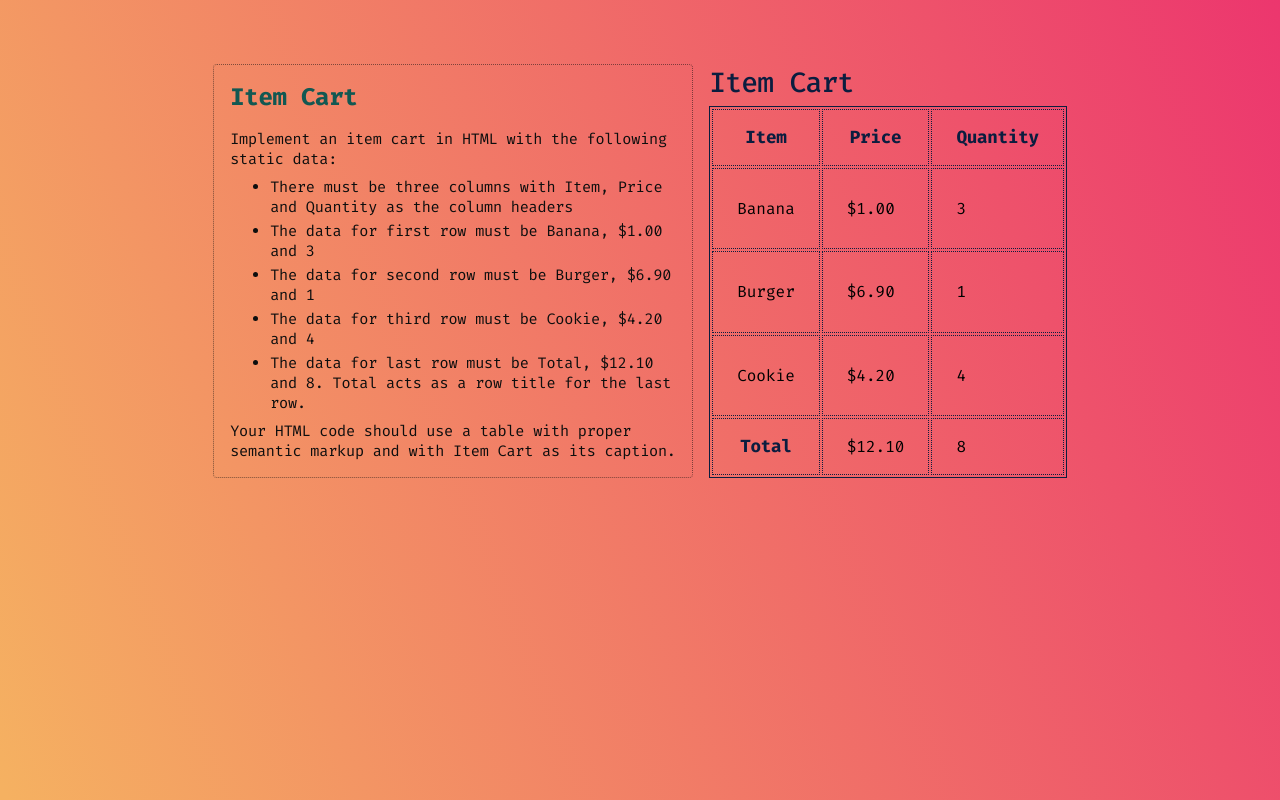
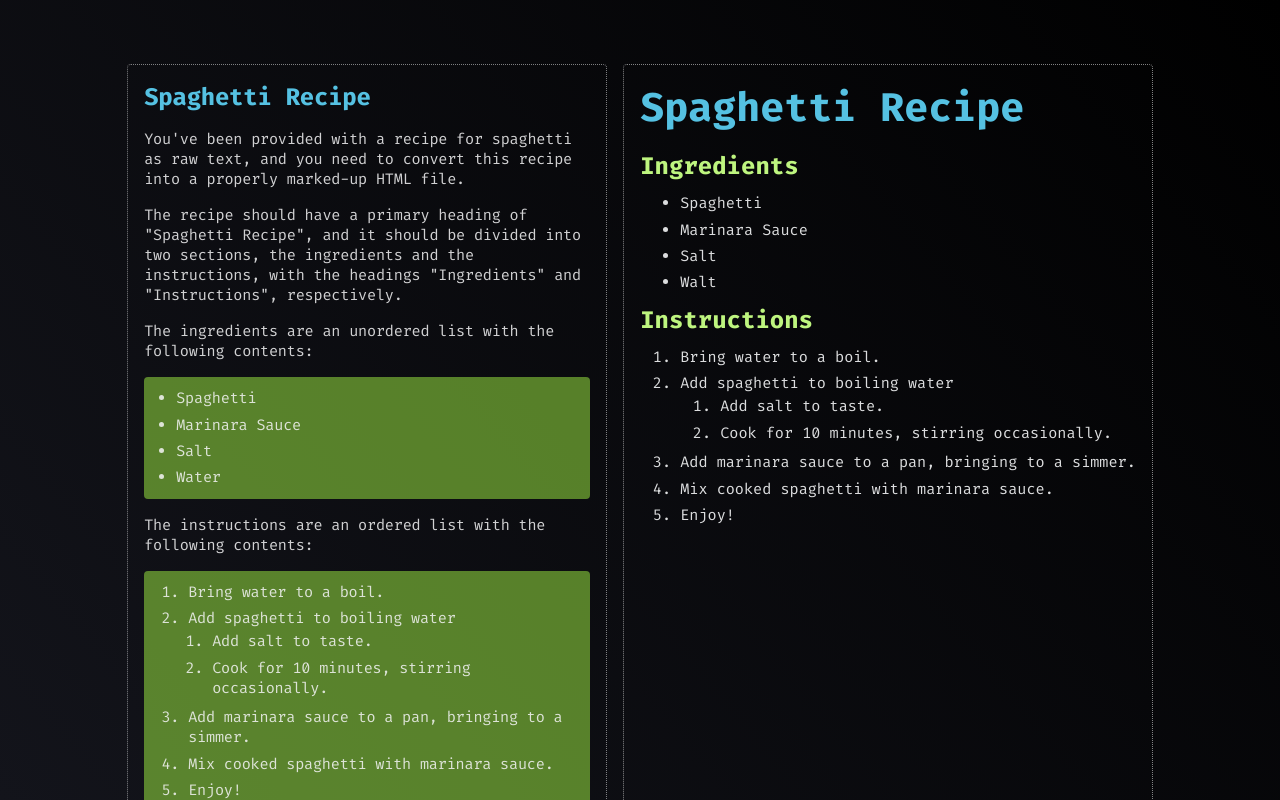
Before and after one commit to DemonDaddy22/frontend-expert, a React (Create React App) app: page / in a window 1280 px wide. Built offline with nearby package versions, Linux system fonts and the light colour scheme.

Commit message:
Implement spaghetti recipe exercise (#21)
Co-authored-by: Rohan Gupta <rohan.gupta@gameskraft.com>
Co-authored-by: restyled-io[bot] <32688539+restyled-io[bot]@users.noreply.github.com>
Co-authored-by: Restyled.io <commits@restyled.io>

```diff
--- a/src/App.tsx
+++ b/src/App.tsx
@@ -1,13 +1,13 @@
 import React from 'react';
 import './App.scss';
-import ItemCart from './components/ItemCart';
+import SpaghettiRecipe from './components/SpaghettiRecipe';
 import ThemeContextProvider from './context/ThemeContext';
 
 function App() {
   return (
     <ThemeContextProvider>
       <div className="container">
-        <ItemCart />
+        <SpaghettiRecipe />
       </div>
     </ThemeContextProvider>
   );
--- a/src/components/ItemCart/styles.module.scss
+++ b/src/components/ItemCart/styles.module.scss
@@ -6,10 +6,12 @@
 }
 
 .questionPoints {
-  margin: 0.5rem 0;
+  @include spacing(0.75rem 0.5rem 0.75rem 2rem, 0.5rem 0);
+  background-color: $project-list-bg-2;
+  border-radius: 0.25rem;
 
   .questionPoint {
-    color: $dark;
+    color: $light;
     letter-spacing: -0.2px;
     font-size: 0.85rem;
     margin: 0.25rem 0;
@@ -21,7 +23,7 @@
 }
 
 .tableContainer {
-  border: 1px solid $project-table-header-2;
+  border: 1px solid rgba($color: $light, $alpha: 0.5);
   border-collapse: separate;
   align-self: stretch;
 
@@ -40,7 +42,7 @@
 
   .tableCellHeading {
     @include spacing(0.75rem 1rem);
-    border: 1px dotted $project-table-header-2;
+    border: 1px dotted rgba($color: $project-table-header-2, $alpha: 0.3);
     letter-spacing: -0.25px;
     font-size: 1rem;
     color: $project-table-header-2;
@@ -53,9 +55,9 @@
 
   .tableCellData {
     @include spacing(0.75rem 1rem);
-    border: 1px dotted $project-table-header-2;
+    border: 1px dotted rgba($color: $project-table-header-2, $alpha: 0.3);
     font-size: 0.9rem;
-    color: $black;
+    color: $white;
 
     @media screen and (min-width: 992px) {
       font-size: 1rem;
--- a/src/components/ProjectPage/styles.module.scss
+++ b/src/components/ProjectPage/styles.module.scss
@@ -2,6 +2,7 @@
 
 .page {
   @include square(100%);
+  overflow-y: auto;
 }
 
 .contentContainer {
--- a/src/components/QuestionDetails/styles.module.scss
+++ b/src/components/QuestionDetails/styles.module.scss
@@ -3,7 +3,7 @@
 
 .questionContainer {
   @include spacing(1rem);
-  border: 1px dotted rgba($color: $dark, $alpha: 0.5);
+  border: 1px dotted rgba($color: $light, $alpha: 0.5);
   border-radius: 0.25rem;
   width: 100%;
   max-width: 30rem;
@@ -15,7 +15,7 @@
   }
 
   .questionDescription {
-    color: $dark;
+    color: rgba($color: $light, $alpha: 0.85);
     letter-spacing: -0.2px;
     font-size: 0.85rem;
 
--- a/src/components/SignUpForm/styles.module.scss
+++ b/src/components/SignUpForm/styles.module.scss
@@ -13,7 +13,9 @@
   }
 
   .questionPoints {
-    margin: 0.5rem 0;
+    @include spacing(0.75rem 0.5rem 0.75rem 2rem, 0.5rem 0);
+    background-color: $project-list-bg-1;
+    border-radius: 0.25rem;
 
     .questionPoint {
       color: $light;
--- /dev/null
+++ b/src/components/SpaghettiRecipe/index.tsx
@@ -0,0 +1,83 @@
+import React from 'react';
+import { PROJECT_COLORS } from '../../constants/theme';
+import ProjectPage from '../ProjectPage';
+import QuestionDetails from '../QuestionDetails';
+import classes from './styles.module.scss';
+
+const SpaghettiRecipe: React.FC<Props> = () => {
+  return (
+    <ProjectPage background={PROJECT_COLORS.PROJECT3.background}>
+      <QuestionDetails title='Spaghetti Recipe' titleClassName={classes.questionTitle}>
+        <p className={classes.questionDescriptionParagraph}>
+          You've been provided with a recipe for spaghetti as raw text, and you need to convert this recipe into a
+          properly marked-up HTML file.
+        </p>
+        <p className={classes.questionDescriptionParagraph}>
+          The recipe should have a primary heading of "Spaghetti Recipe", and it should be divided into two sections,
+          the ingredients and the instructions, with the headings "Ingredients" and "Instructions", respectively.
+        </p>
+        <p className={classes.questionDescriptionParagraph}>
+          The ingredients are an unordered list with the following contents:
+        </p>
+        <ul className={classes.questionDescriptionUnorderedList}>
+          <li>Spaghetti</li>
+          <li>Marinara Sauce</li>
+          <li>Salt</li>
+          <li>Water</li>
+        </ul>
+        <p className={classes.questionDescriptionParagraph}>
+          The instructions are an ordered list with the following contents:
+        </p>
+        <ol className={classes.questionDescriptionOrderedList}>
+          <li>Bring water to a boil.</li>
+          <li>
+            Add spaghetti to boiling water
+            <ol>
+              <li>Add salt to taste.</li>
+              <li>Cook for 10 minutes, stirring occasionally.</li>
+            </ol>
+          </li>
+          <li>Add marinara sauce to a pan, bringing to a simmer.</li>
+          <li>Mix cooked spaghetti with marinara sauce.</li>
+          <li>Enjoy!</li>
+        </ol>
+        <p className={classes.questionDescriptionParagraph}>
+          Note that "Add salt to taste." and "Cook for 10 minutes, stirring occasionally." are in a sub-ordered list
+          under the second instruction. Your HTML code should use proper semantic markup.
+        </p>
+      </QuestionDetails>
+      <main className={classes.recipeContainer}>
+        <header>
+          <h1 className={classes.recipeTitle}>Spaghetti Recipe</h1>
+        </header>
+        <section>
+          <h2 className={classes.recipeSectionTitle}>Ingredients</h2>
+          <ul>
+            <li>Spaghetti</li>
+            <li>Marinara Sauce</li>
+            <li>Salt</li>
+            <li>Walt</li>
+          </ul>
+        </section>
+        <section>
+          <h2 className={classes.recipeSectionTitle}>Instructions</h2>
+          <ol>
+            <li>Bring water to a boil.</li>
+            <li>
+              Add spaghetti to boiling water
+              <ol>
+                <li>Add salt to taste.</li>
+                <li>Cook for 10 minutes, stirring occasionally.</li>
+              </ol>
+            </li>
+            <li>Add marinara sauce to a pan, bringing to a simmer.</li>
+            <li>Mix cooked spaghetti with marinara sauce.</li>
+            <li>Enjoy!</li>
+          </ol>
+        </section>
+      </main>
+    </ProjectPage>
+  );
+};
+
+export default SpaghettiRecipe;
--- /dev/null
+++ b/src/components/SpaghettiRecipe/styles.module.scss
@@ -0,0 +1,78 @@
+@import '../../utils/mixins.scss';
+@import '../../constants/theme.scss';
+
+.questionTitle {
+  color: $project-header-3;
+}
+
+.questionDescriptionParagraph {
+  @include spacing ($margin: 1rem 0);
+}
+
+.questionDescriptionUnorderedList,
+.questionDescriptionOrderedList {
+  @include spacing (0.5rem 0);
+  background-color: rgba($color: $project-list-bg-3, $alpha: 0.5);
+  border-radius: 0.25rem;
+
+}
+
+li {
+  @include spacing (0.2rem 0);
+}
+
+.questionDescriptionUnorderedList li {
+  margin-left: 1.5rem;
+
+  @media screen and (min-width: 992px) {
+    margin-left: 2rem;
+  }
+}
+
+.questionDescriptionOrderedList > li {
+  margin-left: 2.25rem;
+
+  @media screen and (min-width: 992px) {
+    margin-left: 2.75rem;
+  }
+
+  & li {
+    margin-left: -1rem;
+  }
+}
+
+.recipeContainer {
+  align-self: stretch;
+  padding: 1rem;
+  border: 1px dotted rgba($color: $white, $alpha: 0.5);
+  border-radius: 0.25rem;
+
+  .recipeTitle {
+    color: $project-header-3;
+    font-size: 1.5rem;
+    margin-bottom: 1rem;
+
+    @media screen and (min-width: 992px) {
+      font-size: 2.5rem;
+    }
+  }
+
+  .recipeSectionTitle {
+    @include spacing ($margin: 0.5rem 0);
+    color: $project-section-title-3;
+    font-size: 1.25rem;
+
+    @media screen and (min-width: 992px) {
+      font-size: 1.5rem;
+    }
+  }
+
+  & li {
+    color: rgba($color: $light, $alpha: 0.9);
+    font-size: 0.9rem;
+
+    @media screen and (min-width: 992px) {
+      font-size: 0.95rem;
+    }
+  }
+}
--- a/src/constants/theme.scss
+++ b/src/constants/theme.scss
@@ -4,14 +4,22 @@ $light: #F4F5F6;
 $dark: #0D0E0E;
 
 // Project 1
-$project-bg-1: linear-gradient(50deg, #051A30 0%, #111012 100%);
-$project-header-1: #FE9226;
-$project-highlight-1: #FF929B;
+$project-bg-1: linear-gradient(50deg, #180E15 0%, $black 100%);
+$project-header-1: #F89D42;
+$project-list-bg-1: #8A3D43;
+$project-highlight-1: $white;
 
 // Project 2
-$project-bg-2: linear-gradient(68.3deg,  rgba(245, 177, 97, 1) 0.4%, rgba(236, 54, 110, 1) 100.2%);
-$project-table-header-2: #0B1D3F;
-$project-header-2: #125852;
+$project-bg-2: linear-gradient(50deg, #111B1C 0%, $black 100%);
+$project-table-header-2: #F9EA76;
+$project-list-bg-2: #6C2E82;
+$project-header-2: #DE90FA;
+
+// project-3
+$project-bg-3: linear-gradient(50deg, #13141B 0%, $black 100%);
+$project-header-3: #55C1E2;
+$project-list-bg-3: #A3F545;
+$project-section-title-3: #BEF57F;
 
 $LIGHT: (
   accentColor1: $white,
--- a/src/constants/theme.ts
+++ b/src/constants/theme.ts
@@ -18,9 +18,12 @@ export const THEME_COLORS: { [key in Theme]: ITheme } = {
 
 export const PROJECT_COLORS: { [key: string]: { [key: string]: string } } = {
   PROJECT1: {
-    background: 'linear-gradient(50deg, #051A30 0%, #111012 100%)',
+    background: `linear-gradient(50deg, #180E15 0%, ${COLORS.BLACK} 100%)`,
   },
   PROJECT2: {
-    background: 'linear-gradient(68.3deg,  rgba(245, 177, 97, 1) 0.4%, rgba(236, 54, 110, 1) 100.2%)',
+    background: `linear-gradient(50deg, #111B1C 0%, ${COLORS.BLACK} 100%)`,
+  },
+  PROJECT3: {
+    background: `linear-gradient(50deg, #13141B 0%, ${COLORS.BLACK} 100%)`,
   },
 };
```
Also changed, not shown: src/components/SpaghettiRecipe/README.md (added), 1 other file (tests, documents, lock files or other folders).
